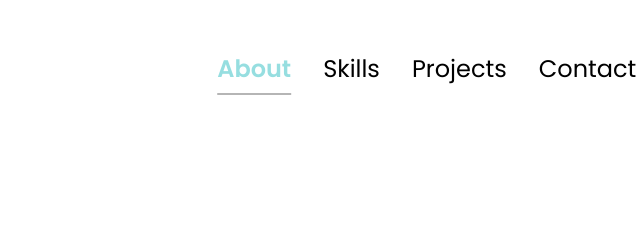
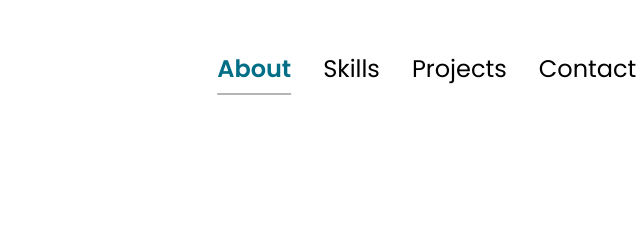
Before and after one commit to vardhan-02/Portfolio, a plain HTML site: page index.html in a window 1280 px wide. In both pictures the pointer is over the link 764 px from the left and 68 px from the top of the page. Shown: the top 240 px of the page, 510-1150 px from the left. Drawn offline with Linux system fonts and the light colour scheme.

Commit message:
Update style.css

```diff
--- a/style.css
+++ b/style.css
@@ -52,7 +52,7 @@ a {
 }
 
 a:hover {
-  color:  rgb(150, 222, 224);
+  color:  rgb(0, 110, 135);
   text-decoration: underline;
   text-underline-offset: 1rem;
   font-weight: bold;
```
